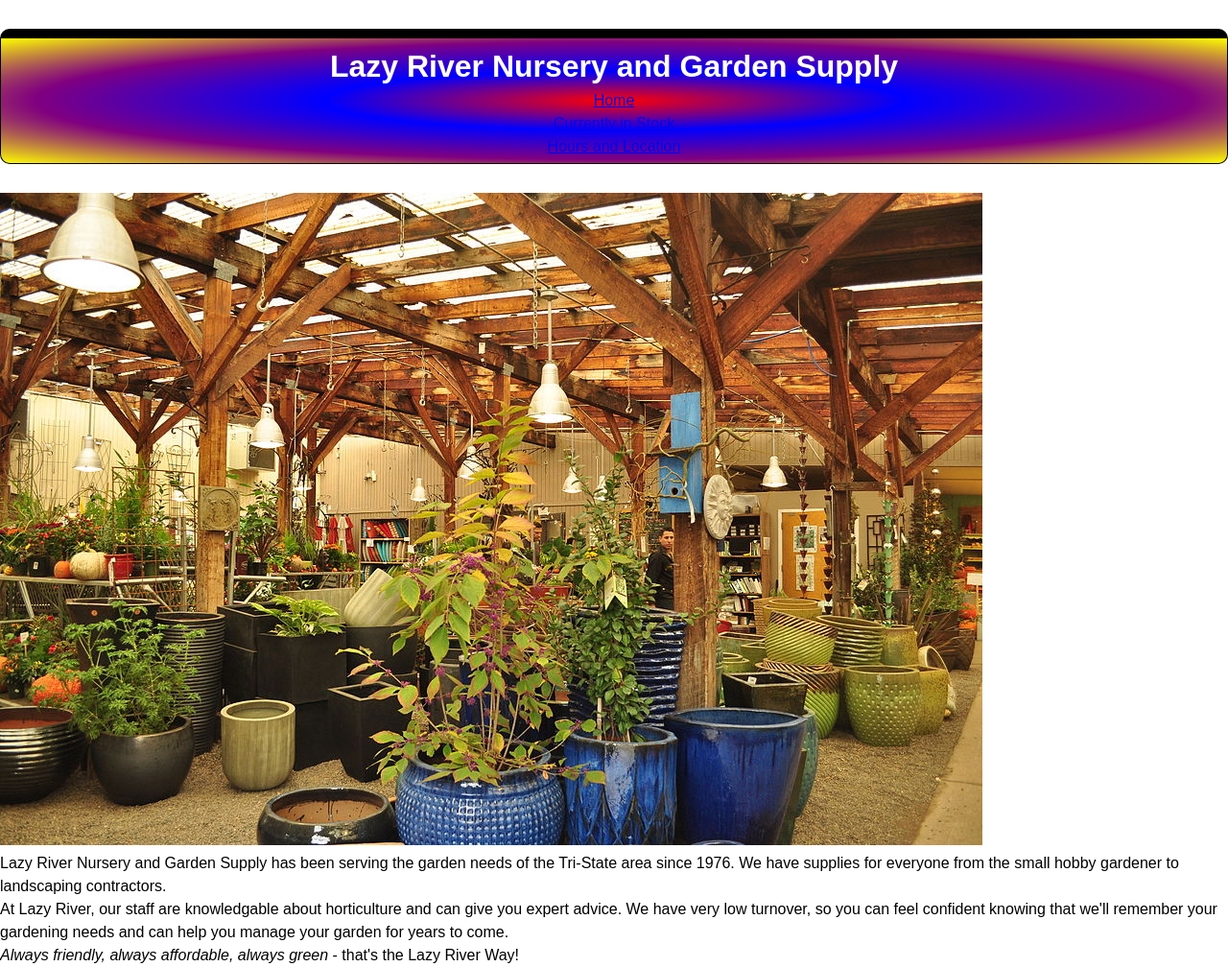
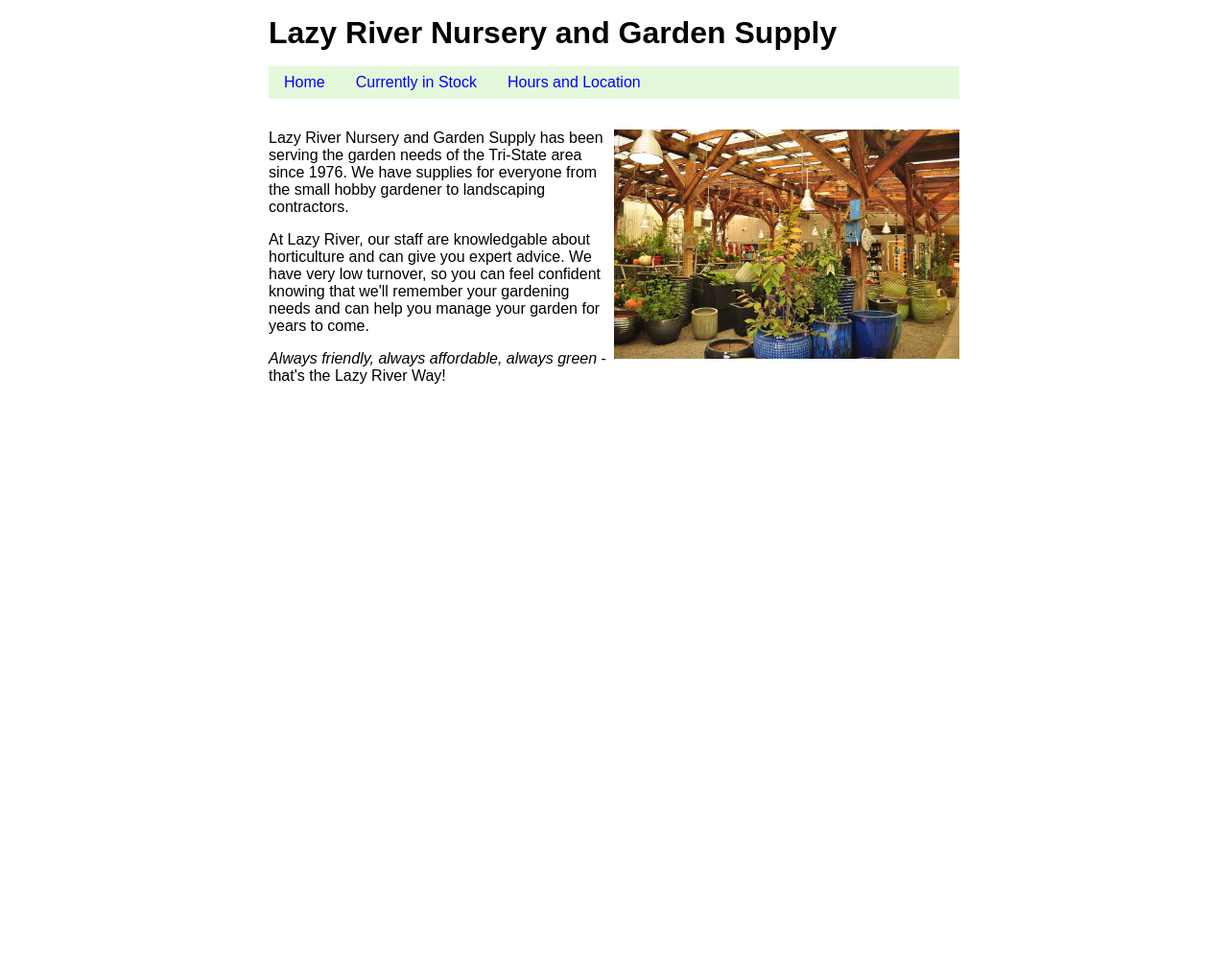
Before and after one commit to momentum-cohort-2019-09/examples, a plain HTML site: page w1d3--garden-store-css/index.html in a window 1280 px wide. Shown: the whole page at 96% size. After the commit the page ends 800 px from the top, so only its background shows below. Drawn offline with Linux system fonts and the light colour scheme.

Commit message:
Add W1D3 and D4 examples

```diff
--- a/w1d3--garden-store-css/index.html
+++ b/w1d3--garden-store-css/index.html
@@ -10,7 +10,8 @@
 </head>
 
 <body>
-  <header class="header">
+  <div class="container">
+  <header class="page-header">
     <h1>Lazy River Nursery and Garden Supply</h1>
 
     <nav>
@@ -22,9 +23,9 @@
     </nav>
   </header>
   <main>
-    <div>
-      <img src="starter_files/images/store-interior.jpg" alt="interior of the store" class="store-image">
-    </div>
+    <figure class="store-image">
+      <img src="starter_files/images/store-interior.jpg" alt="interior of the store">
+    </figure>
 
     <div class="description">
       <p>Lazy River Nursery and Garden Supply has been serving the garden needs of the Tri-State area since 1976. We
@@ -37,6 +38,7 @@
       <p><em>Always friendly, always affordable, always green</em> - that's the Lazy River Way!</p>
     </div>
   </main>
+</div>
 </body>
 
 </html>
--- a/w1d3--garden-store-css/style.css
+++ b/w1d3--garden-store-css/style.css
@@ -7,18 +7,63 @@
 body {
   font-family: sans-serif;
   font-size: 16px;
-  line-height: 1.5;
 }
 
-.header {
-  background: radial-gradient(red, blue, purple, yellow);
-  border-radius: 10px;
-  /* background-color: green; */
-  color: white;
-  padding: 5px 10px;
-  margin: 30px 0;
-  border: 1px solid black;
-  border-top: 10px solid black;
-  text-align: center;
-  width: 100%;
+img {
+  max-width: 100%;
 }
+
+p {
+  margin-bottom: 1rem;
+}
+
+.container {
+  max-width: 45rem;
+  margin: 1rem auto;
+}
+
+.page-header {
+  margin-bottom: 2rem;
+}
+
+.site-nav-list {
+  list-style: none;
+  display: flex;
+  margin: 1rem 0;
+  background-color: #E6F8DB;
+}
+
+.site-nav-list a {
+  text-decoration: none;
+  display: block;
+  padding: 0.5rem 1rem;
+  color: blue;
+}
+
+.site-nav-list a:hover {
+  background-color: #D7E1D1;
+}
+
+.store-image {
+  float: right;
+  max-width: 50%;
+  margin-left: 0.5rem;
+}
+
+.flowers {
+  display: flex;
+  flex-wrap: wrap;
+}
+
+.flower {
+  margin: 0 3% 1rem 0;
+  width: 30%;
+}
+
+.flower h3 {
+  margin-bottom: 0.5rem;
+}
+
+.main-header {
+  margin-bottom: 1rem;
+}
--- /dev/null
+++ b/w1d4--flexbox-classic/style.css
@@ -0,0 +1,41 @@
+* {
+  box-sizing: border-box;
+  margin: 0;
+  padding: 0;
+}
+
+.site-header {
+  background-color: teal;
+}
+
+.main {
+  background-color: burlywood;
+  display: flex;
+}
+
+.sidebar {
+  width: 10rem;
+}
+
+.left {
+  background-color: orange;
+}
+
+.right {
+  background-color: papayawhip;
+}
+
+.main-article {
+  /* width: 100%; */
+  flex-grow: 1;
+  height: 200px;
+}
+
+.site-footer {
+  background-color: darkorchid;
+}
+
+.container {
+  max-width: 60rem;
+  margin: 0 auto;
+}
```
Also changed, not shown: w1d3--garden-store-css/in-stock.html (+13 -8 lines), w1d4--flexbox-classic/index.html (added, +28 -0 lines).
